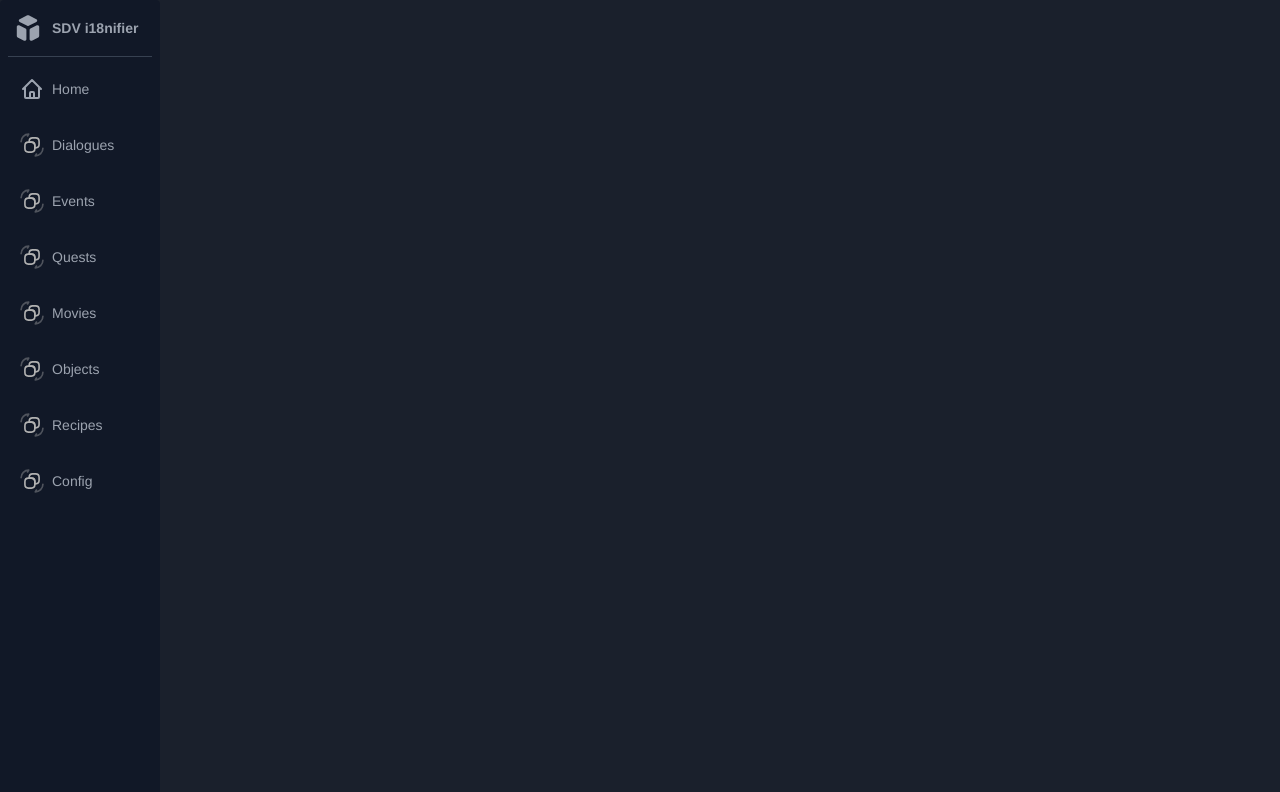
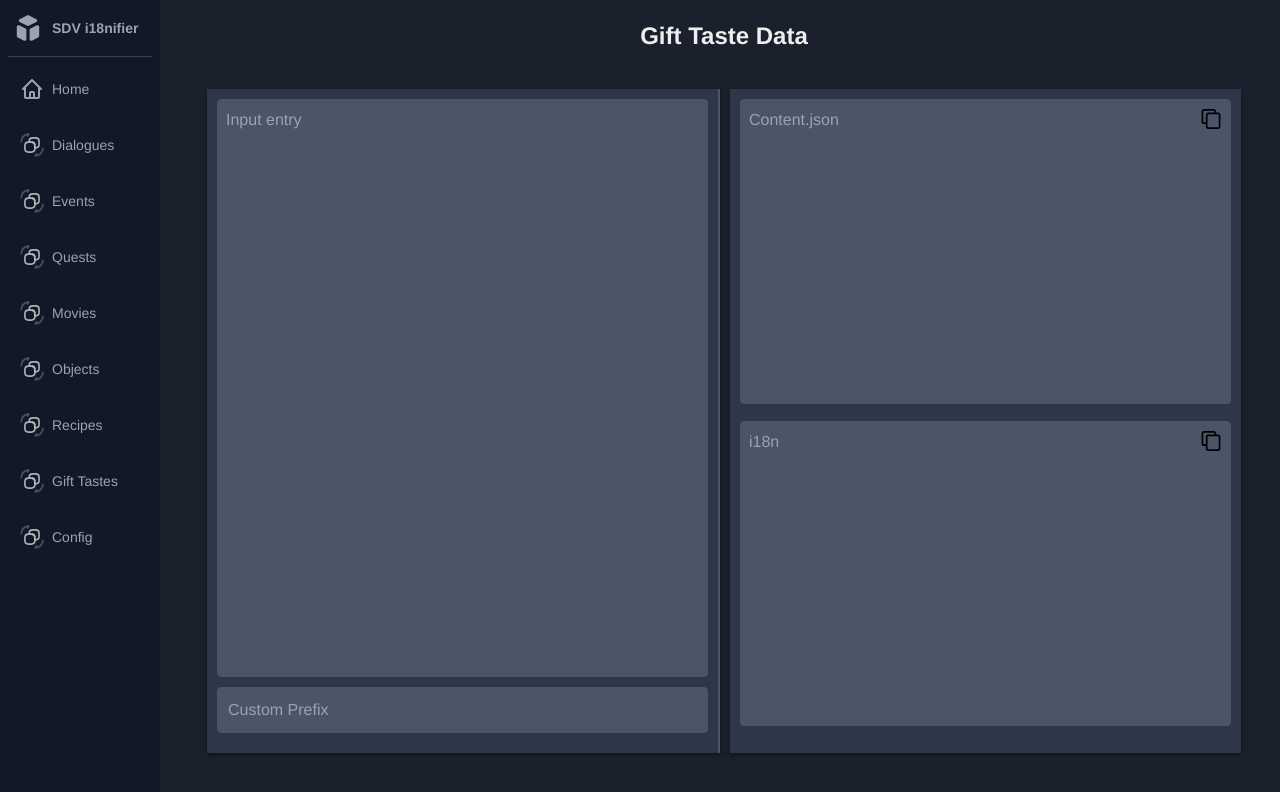
Before and after one commit to Nom0ri/sdv-i18nifier-app, a Vue app: page /sdv-i18nifier-app/gift in a window 1280 px wide. Shown: the top 792 px of the page. Built offline with nearby package versions, Linux system fonts and the light colour scheme.

Commit message:
feat: giftTaste convert

```diff
--- a/src/components/SidebarMenu.vue
+++ b/src/components/SidebarMenu.vue
@@ -51,6 +51,11 @@
                         <img class="w-6 h-6 stroke-current" src="../assets/convert-icon.svg"/>
                         <span class="ml-2 text-sm font-medium">Recipes</span>
                     </router-link>
+                    <router-link :to="{ name: 'Gift' }"
+                        class="flex items-center w-full h-12 px-3 mt-2 rounded hover:bg-gray-700 hover:text-gray-300">
+                        <img class="w-6 h-6 stroke-current" src="../assets/convert-icon.svg"/>
+                        <span class="ml-2 text-sm font-medium">Gift Tastes</span>
+                    </router-link>
                     <router-link :to="{ name: 'Config' }"
                         class="flex items-center w-full h-12 px-3 mt-2 rounded hover:bg-gray-700 hover:text-gray-300">
                         <img class="w-6 h-6 stroke-current" src="../assets/convert-icon.svg"/>
--- a/src/mixins/clipboardMixin.js
+++ /dev/null
@@ -1,12 +0,0 @@
-export const clipboardMixin = {
-    methods: {
-        copyToClipboard(textAreaId) {
-            const textArea = document.getElementById(textAreaId);
-            if (textArea) {
-                textArea.select();
-                document.execCommand('copy');
-                window.getSelection().removeAllRanges();
-            }
-        },
-    },
-};
--- a/src/router.js
+++ b/src/router.js
@@ -44,15 +44,14 @@ export default createRouter({
       component: () => import('./views/RecipePage.vue')
     },
     {
+      path: '/gift',
+      name: 'Gift',
+      component: () => import('./views/GiftPage.vue')
+    },
+    {
       path: '/config',
       name: 'Config',
       component: () => import('./views/ConfigPage.vue')
     },
-    /*
-    {
-      path: '/config',
-      name: 'Config',
-      component: () => import('./views/ConfigPage.vue')
-    }*/
   ]
 });
--- /dev/null
+++ b/src/views/GiftPage.vue
@@ -0,0 +1,104 @@
+<template>
+    <PageLayout
+        title="Gift Taste Data"
+        showCustomPrefix
+        :inputText="inputText"
+        :contentText="contentText"
+        :i18nText="i18nText"
+        :customPrefix="customPrefix"
+        @update:inputText="inputText = $event"
+        @update:customPrefix="customPrefix = $event"
+    />
+</template>
+
+<script>
+import PageLayout from '../components/PageLayout.vue';
+
+export default {
+    components: { PageLayout },
+
+    data() {
+        return {
+            inputText: '',
+            contentText: '',
+            i18nText: '',
+            customPrefix: '',
+        };
+    },
+
+    watch: {
+        inputText: {
+            handler(newValue) {
+                this.processData(newValue);
+            },
+        },
+        customPrefix: {
+            handler() {
+                this.processData(this.inputText);
+            },
+        },
+    },
+
+    methods: {
+        checkInput(inputString) {
+            const pattern = /^"[^"]+":\s*".*\/.*\/.*\/.*\/.*\/.*"$/;
+            if (!pattern.test(inputString.trim())) {
+                this.contentText = 'Invalid input';
+                this.i18nText = '';
+                return false;
+            }
+            return true;
+        },
+
+        extractGiftData(input) {
+            // Modify regex to detect {{ModId}} and skip it along with following `_`, `-`, `.` or whitespace
+            const giftRegex = /"((?:{{ModId}}[_.\-\s]*)?([^"']+))":\s*"([^"]*)"/i;
+            const matches = giftRegex.exec(input);
+
+            if (!matches) return null;
+
+            const tokenMatch = matches[2];
+            const giftInfo = matches[3].split('/');
+
+            const token = this.customPrefix.trim()
+                ? `${this.customPrefix}.${tokenMatch}`
+                : tokenMatch;
+
+            return {
+                token,
+                reactions: {
+                    love: giftInfo[0].trim(),
+                    like: giftInfo[2].trim(),
+                    dislike: giftInfo[4].trim(),
+                    hate: giftInfo[6].trim(),
+                    neutral: giftInfo[8].trim(),
+                },
+            };
+        },
+
+        processData(input) {
+            const isValidInput = this.checkInput(input);
+            if (!isValidInput) return;
+
+            const giftData = this.extractGiftData(input);
+            if (!giftData) {
+                this.contentText = 'Invalid input format';
+                this.i18nText = '';
+                return;
+            }
+
+            let contentText = input;
+            let i18nText = '';
+
+            for (const [taste, reaction] of Object.entries(giftData.reactions)) {
+                const i18nKey = `${giftData.token}.${taste}`;
+                i18nText += `"${i18nKey}": "${reaction}",\n`;
+                contentText = contentText.replace(reaction, `{{i18n: ${i18nKey} }}`);
+            }
+
+            this.contentText = contentText;
+            this.i18nText = i18nText;
+        },
+    },
+};
+</script>
```
